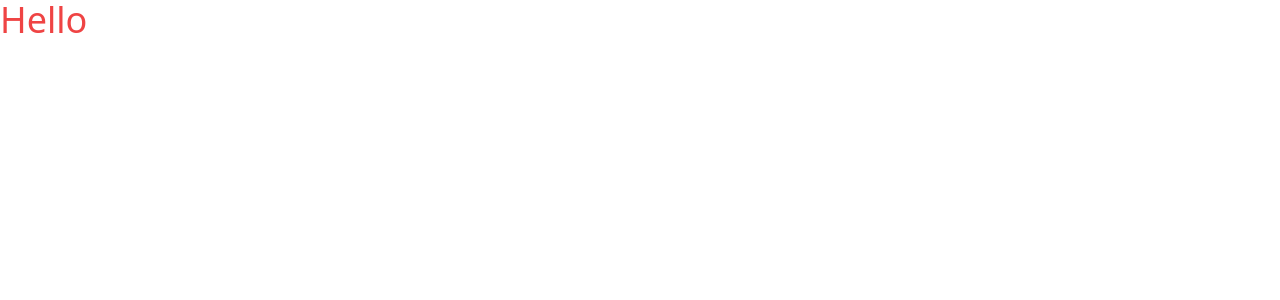
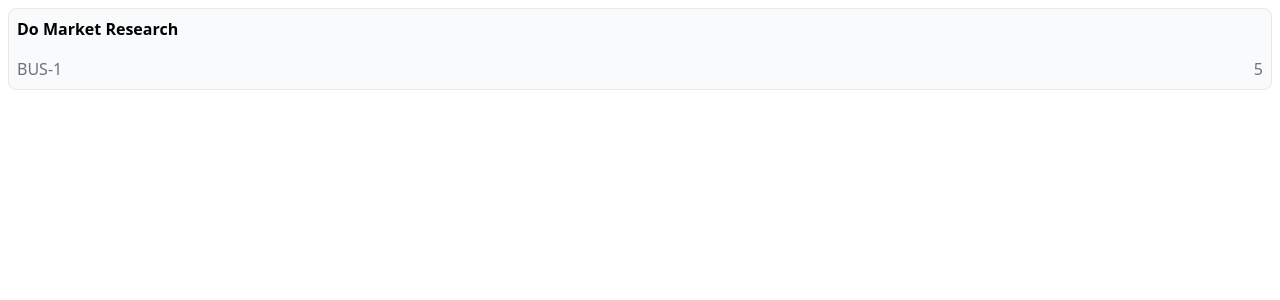
Before and after one commit to ClaytonDewey/react-intro-kanban, a React (Vite) app: page / in a window 1280 px wide. Shown: the top 300 px of the page. Built offline with nearby package versions, Linux system fonts and the light colour scheme.

Commit message:
style: Basic card

```diff
--- a/src/App.tsx
+++ b/src/App.tsx
@@ -1,5 +1,17 @@
 function App() {
-  return <div className='text-4xl text-red-500'>Hello</div>;
+  const title = 'Do Market Research';
+  const id = 'BUS-1';
+  const points = 5;
+
+  return (
+    <div className='border rounded-lg px-2 m-2 bg-gray-50'>
+      <div className='text-base font-semibold py-2'>{title}</div>
+      <div className='flex gap-4 justify-between py-2 text-gray-500'>
+        <div>{id}</div>
+        <div>{points}</div>
+      </div>
+    </div>
+  );
 }
 
 export default App;
```
